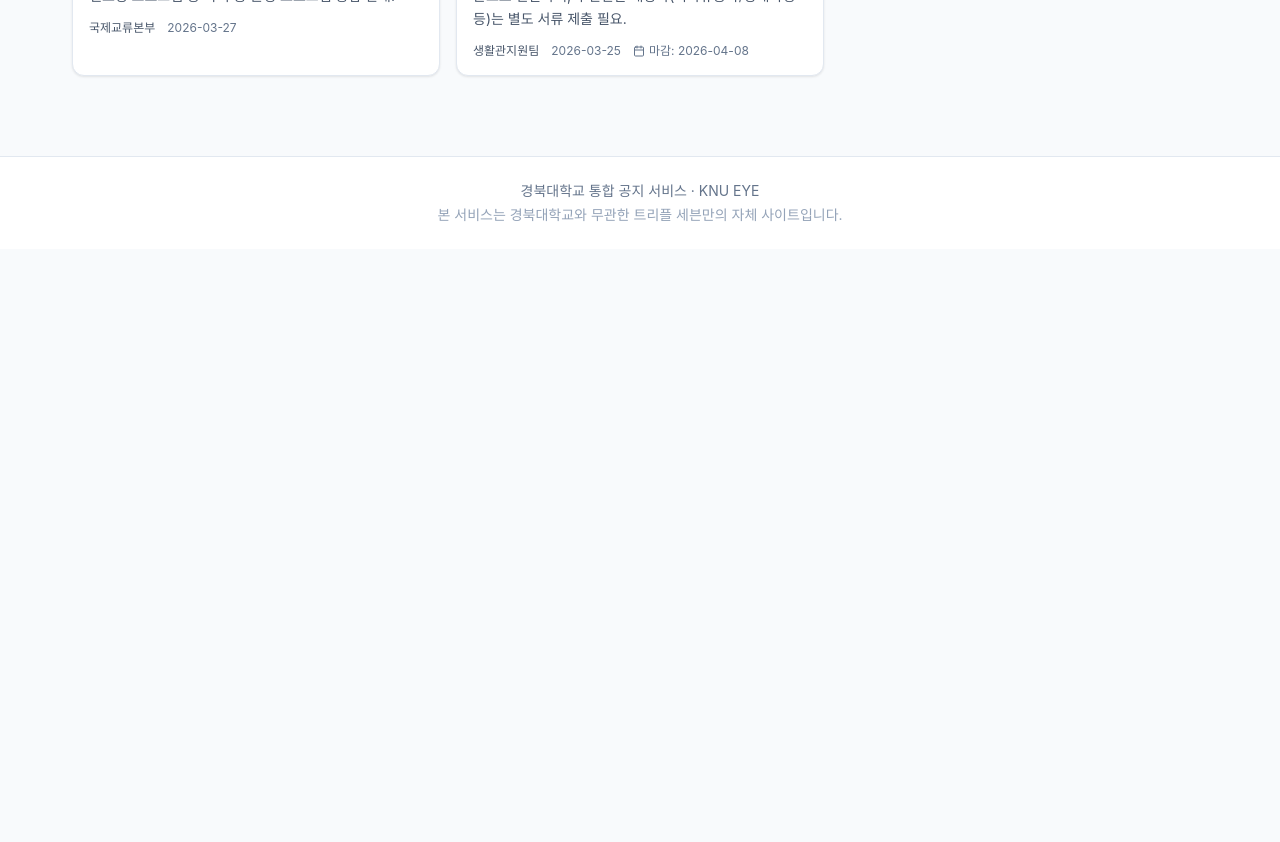
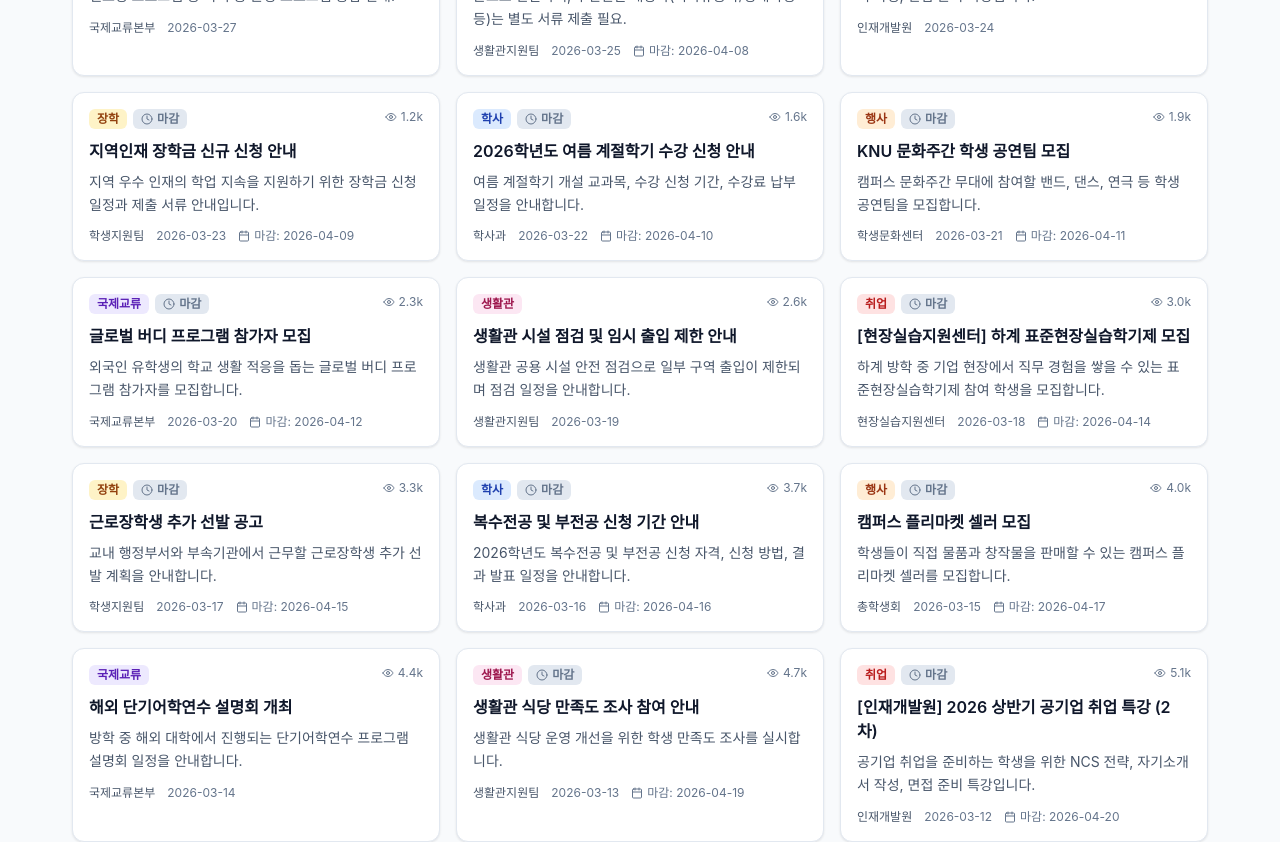
Before and after one commit to KNU-EYE/knu-eye-client, a React (Vite) app: page / in a window 1280 px wide. Shown: the part 860-1702 px from the top of the page. Before the commit the page ends 1109 px from the top, so only its background shows below. Built offline with nearby package versions, Linux system fonts and the light colour scheme.

Commit message:
chore : 목업 데이터 추가기입

```diff
--- a/src/mocks/notices.js
+++ b/src/mocks/notices.js
@@ -1,8 +1,8 @@
 import { CATEGORIES } from '../constants/categories.js';
 
-// 메인 페이지 목업 데이터 (이미지 기반 8개)
+// 메인 페이지 목업 데이터
 // 추후 백엔드 API 연동 시 제거 예정
-export const MOCK_NOTICES = [
+const BASE_NOTICES = [
   {
     id: 1,
     category: CATEGORIES.JOB,
@@ -11,6 +11,8 @@ export const MOCK_NOTICES = [
     createdAt: '2026-04-04',
     deadline: '2026-04-10',
     views: 5200,
+    attachments: 1,
+    keywords: ['채용', '삼성전자', '모의면접', '취업', '테스트키워드'],
     summary:
       '삼성전자 인사담당자가 직접 진행하는 채용설명회와 1:1 모의면접 프로그램. 사전 신청자에 한해 참여 가능하며, 우수 참여자에게는 인턴십 추천서가 제공됩니다.',
     content: [
@@ -28,6 +30,8 @@ export const MOCK_NOTICES = [
     createdAt: '2026-04-03',
     deadline: '2026-04-25',
     views: 3200,
+    attachments: 2,
+    keywords: ['창업', '경진대회', '아이디어', '상금'],
     summary:
       '경북대학교 재학생/휴학생/대학원생 누구나 참여 가능한 창업 아이디어 경진대회. 총상금 3,000만원 규모이며 우수팀에게는 창업보육센터 입주 기회가 부여됩니다.',
     content: [
@@ -45,6 +49,8 @@ export const MOCK_NOTICES = [
     createdAt: '2026-04-02',
     deadline: '2026-04-18',
     views: 1900,
+    attachments: 2,
+    keywords: ['장학', 'SW', '등록금', 'IT대학'],
     summary:
       'SW 분야 우수 인재를 발굴하기 위한 SW특기자 장학생 선발. 알고리즘/오픈소스/서비스 개발 실적 보유자 우대. 학기당 등록금 전액 지원.',
     content: [
@@ -62,6 +68,8 @@ export const MOCK_NOTICES = [
     createdAt: '2026-04-01',
     deadline: '2026-04-15',
     views: 2800,
+    attachments: 2,
+    keywords: ['장학', '국가장학금', '등록금', '한국장학재단'],
     summary:
       '한국장학재단 국가장학금(I/II 유형) 신청 일정 안내. 학자금 지원구간 산정 및 가구원 동의 절차 필수. 미신청 시 등록금 감면 불가.',
     content: [
@@ -79,6 +87,8 @@ export const MOCK_NOTICES = [
     createdAt: '2026-03-30',
     deadline: '2026-04-20',
     views: 2900,
+    attachments: 3,
+    keywords: ['교환학생', '해외파견', '국제교류', '어학성적'],
     summary:
       '미국/일본/독일/중국 등 25개국 70여개 협정 대학 교환학생 모집. 선발 시 학점인정 및 항공료 일부 지원. TOEFL/IELTS 또는 어학원 자격 필수.',
     content: [
@@ -96,6 +106,8 @@ export const MOCK_NOTICES = [
     createdAt: '2026-03-28',
     deadline: '2026-04-12',
     views: 1500,
+    attachments: 3,
+    keywords: ['캡스톤', '경진대회', '공학대학', '특허'],
     summary:
       '공학대학 재학생 대상 캡스톤 디자인 경진대회 참가 팀 모집. 산학협력 과제 우대 및 우수작품은 특허 출원 비용 지원.',
     content: [
@@ -113,6 +125,8 @@ export const MOCK_NOTICES = [
     createdAt: '2026-03-27',
     deadline: null,
     views: 1500,
+    attachments: 2,
+    keywords: ['유학생', '비자', '멘토링', '한국어'],
     summary:
       '외국인 유학생을 위한 비자 연장, 의료보험, 한국어 교실, 멘토링 프로그램 등 학기 중 운영 프로그램 종합 안내.',
     content: [
@@ -130,6 +144,8 @@ export const MOCK_NOTICES = [
     createdAt: '2026-03-25',
     deadline: '2026-04-08',
     views: 4500,
+    attachments: 1,
+    keywords: ['기숙사', '생활관', '입사신청', '재학생'],
     summary:
       '재학생 대상 기숙사 입사 신청. 직전 학기 학점/거주지 기준으로 선발하며, 우선선발 대상자(국가유공자/장애학생 등)는 별도 서류 제출 필요.',
     content: [
@@ -140,3 +156,137 @@ export const MOCK_NOTICES = [
     sourceUrl: 'https://dorm.knu.ac.kr/',
   },
 ];
+
+const GENERATED_NOTICE_BLUEPRINTS = [
+  {
+    category: CATEGORIES.JOB,
+    title: '[인재개발원] 2026 상반기 공기업 취업 특강',
+    department: '인재개발원',
+    keywords: ['취업', '공기업', 'NCS', '특강'],
+    summary:
+      '공기업 취업을 준비하는 학생을 위한 NCS 전략, 자기소개서 작성, 면접 준비 특강입니다.',
+  },
+  {
+    category: CATEGORIES.SCHOLARSHIP,
+    title: '지역인재 장학금 신규 신청 안내',
+    department: '학생지원팀',
+    keywords: ['장학', '지역인재', '등록금', '신청'],
+    summary:
+      '지역 우수 인재의 학업 지속을 지원하기 위한 장학금 신청 일정과 제출 서류 안내입니다.',
+  },
+  {
+    category: CATEGORIES.ACADEMIC,
+    title: '2026학년도 여름 계절학기 수강 신청 안내',
+    department: '학사과',
+    keywords: ['수강신청', '계절학기', '학사', '여름학기'],
+    summary:
+      '여름 계절학기 개설 교과목, 수강 신청 기간, 수강료 납부 일정을 안내합니다.',
+  },
+  {
+    category: CATEGORIES.EVENT,
+    title: 'KNU 문화주간 학생 공연팀 모집',
+    department: '학생문화센터',
+    keywords: ['행사', '공연', '문화주간', '모집'],
+    summary:
+      '캠퍼스 문화주간 무대에 참여할 밴드, 댄스, 연극 등 학생 공연팀을 모집합니다.',
+  },
+  {
+    category: CATEGORIES.GLOBAL,
+    title: '글로벌 버디 프로그램 참가자 모집',
+    department: '국제교류본부',
+    keywords: ['국제교류', '버디', '유학생', '멘토링'],
+    summary:
+      '외국인 유학생의 학교 생활 적응을 돕는 글로벌 버디 프로그램 참가자를 모집합니다.',
+  },
+  {
+    category: CATEGORIES.DORM,
+    title: '생활관 시설 점검 및 임시 출입 제한 안내',
+    department: '생활관지원팀',
+    keywords: ['기숙사', '생활관', '시설점검', '출입제한'],
+    summary:
+      '생활관 공용 시설 안전 점검으로 일부 구역 출입이 제한되며 점검 일정을 안내합니다.',
+  },
+  {
+    category: CATEGORIES.JOB,
+    title: '[현장실습지원센터] 하계 표준현장실습학기제 모집',
+    department: '현장실습지원센터',
+    keywords: ['현장실습', '인턴십', '취업', '하계'],
+    summary:
+      '하계 방학 중 기업 현장에서 직무 경험을 쌓을 수 있는 표준현장실습학기제 참여 학생을 모집합니다.',
+  },
+  {
+    category: CATEGORIES.SCHOLARSHIP,
+    title: '근로장학생 추가 선발 공고',
+    department: '학생지원팀',
+    keywords: ['장학', '근로장학생', '선발', '학생지원'],
+    summary:
+      '교내 행정부서와 부속기관에서 근무할 근로장학생 추가 선발 계획을 안내합니다.',
+  },
+  {
+    category: CATEGORIES.ACADEMIC,
+    title: '복수전공 및 부전공 신청 기간 안내',
+    department: '학사과',
+    keywords: ['복수전공', '부전공', '학사', '신청'],
+    summary:
+      '2026학년도 복수전공 및 부전공 신청 자격, 신청 방법, 결과 발표 일정을 안내합니다.',
+  },
+  {
+    category: CATEGORIES.EVENT,
+    title: '캠퍼스 플리마켓 셀러 모집',
+    department: '총학생회',
+    keywords: ['행사', '플리마켓', '셀러', '캠퍼스'],
+    summary:
+      '학생들이 직접 물품과 창작물을 판매할 수 있는 캠퍼스 플리마켓 셀러를 모집합니다.',
+  },
+  {
+    category: CATEGORIES.GLOBAL,
+    title: '해외 단기어학연수 설명회 개최',
+    department: '국제교류본부',
+    keywords: ['어학연수', '해외파견', '국제교류', '설명회'],
+    summary:
+      '방학 중 해외 대학에서 진행되는 단기어학연수 프로그램 설명회 일정을 안내합니다.',
+  },
+  {
+    category: CATEGORIES.DORM,
+    title: '생활관 식당 만족도 조사 참여 안내',
+    department: '생활관지원팀',
+    keywords: ['기숙사', '식당', '만족도조사', '생활관'],
+    summary:
+      '생활관 식당 운영 개선을 위한 학생 만족도 조사를 실시합니다.',
+  },
+];
+
+function formatMockDate(date) {
+  return date.toISOString().slice(0, 10);
+}
+
+const GENERATED_NOTICES = Array.from({ length: 192 }, (_, index) => {
+  const blueprint = GENERATED_NOTICE_BLUEPRINTS[index % GENERATED_NOTICE_BLUEPRINTS.length];
+  const createdAt = new Date(Date.UTC(2026, 2, 24 - index));
+  const deadline =
+    index % 5 === 0
+      ? null
+      : formatMockDate(new Date(Date.UTC(2026, 3, 8 + (index % 24))));
+  const round = Math.floor(index / GENERATED_NOTICE_BLUEPRINTS.length) + 1;
+
+  return {
+    id: BASE_NOTICES.length + index + 1,
+    category: blueprint.category,
+    title: `${blueprint.title} ${round > 1 ? `(${round}차)` : ''}`.trim(),
+    department: blueprint.department,
+    createdAt: formatMockDate(createdAt),
+    deadline,
+    views: 900 + ((index * 347) % 6200),
+    attachments: index % 4,
+    keywords: blueprint.keywords,
+    summary: blueprint.summary,
+    content: [
+      `${blueprint.department}에서는 관련 학생을 대상으로 공지된 프로그램을 운영합니다.`,
+      '참여를 희망하는 학생은 신청 기간, 제출 서류, 세부 자격을 확인한 뒤 기한 내 신청해 주세요.',
+      '본 상세 내용은 무한 스크롤과 모달 동작 확인을 위한 프로토타입 목업 데이터입니다.',
+    ],
+    sourceUrl: 'https://www.knu.ac.kr/',
+  };
+});
+
+export const MOCK_NOTICES = [...BASE_NOTICES, ...GENERATED_NOTICES];
```
